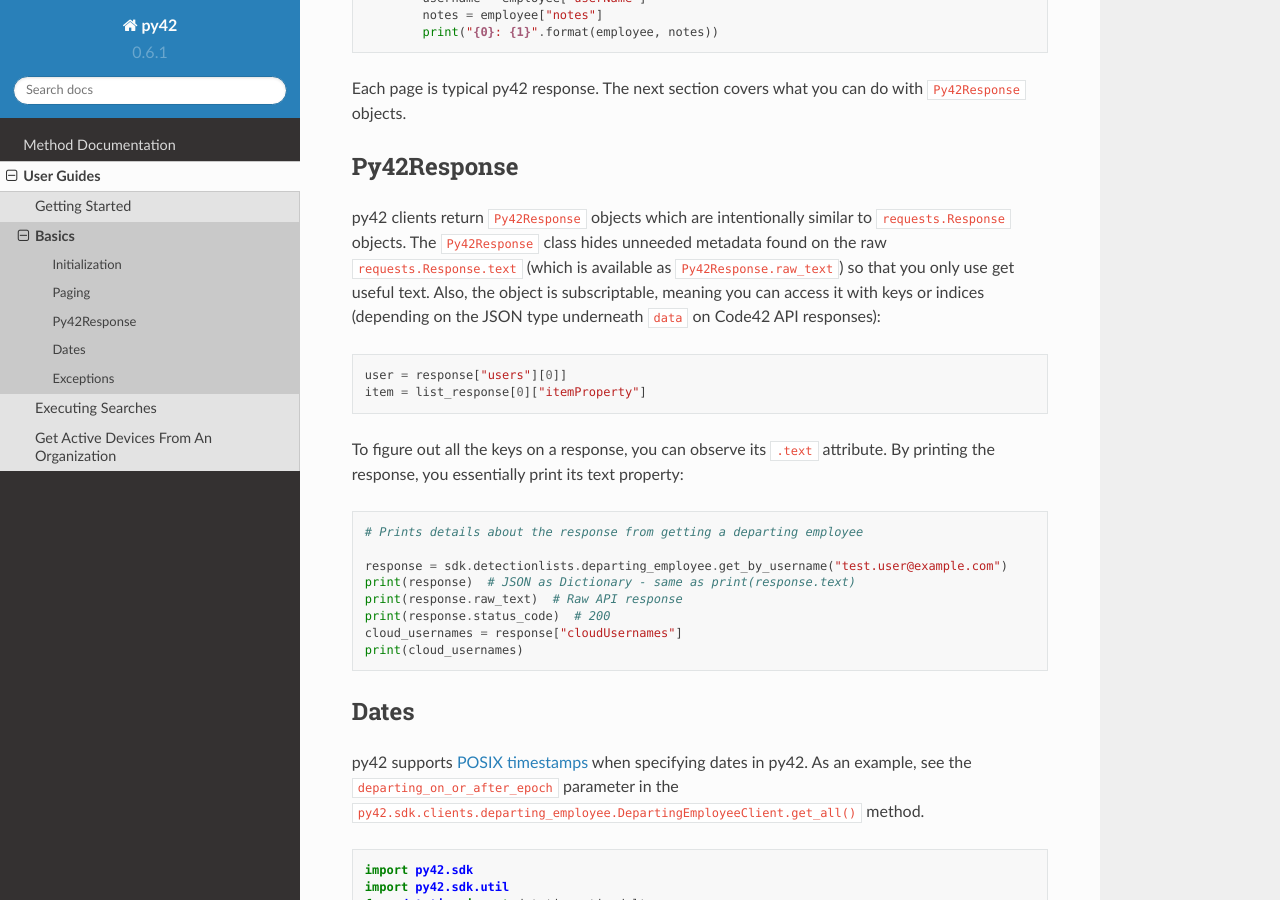
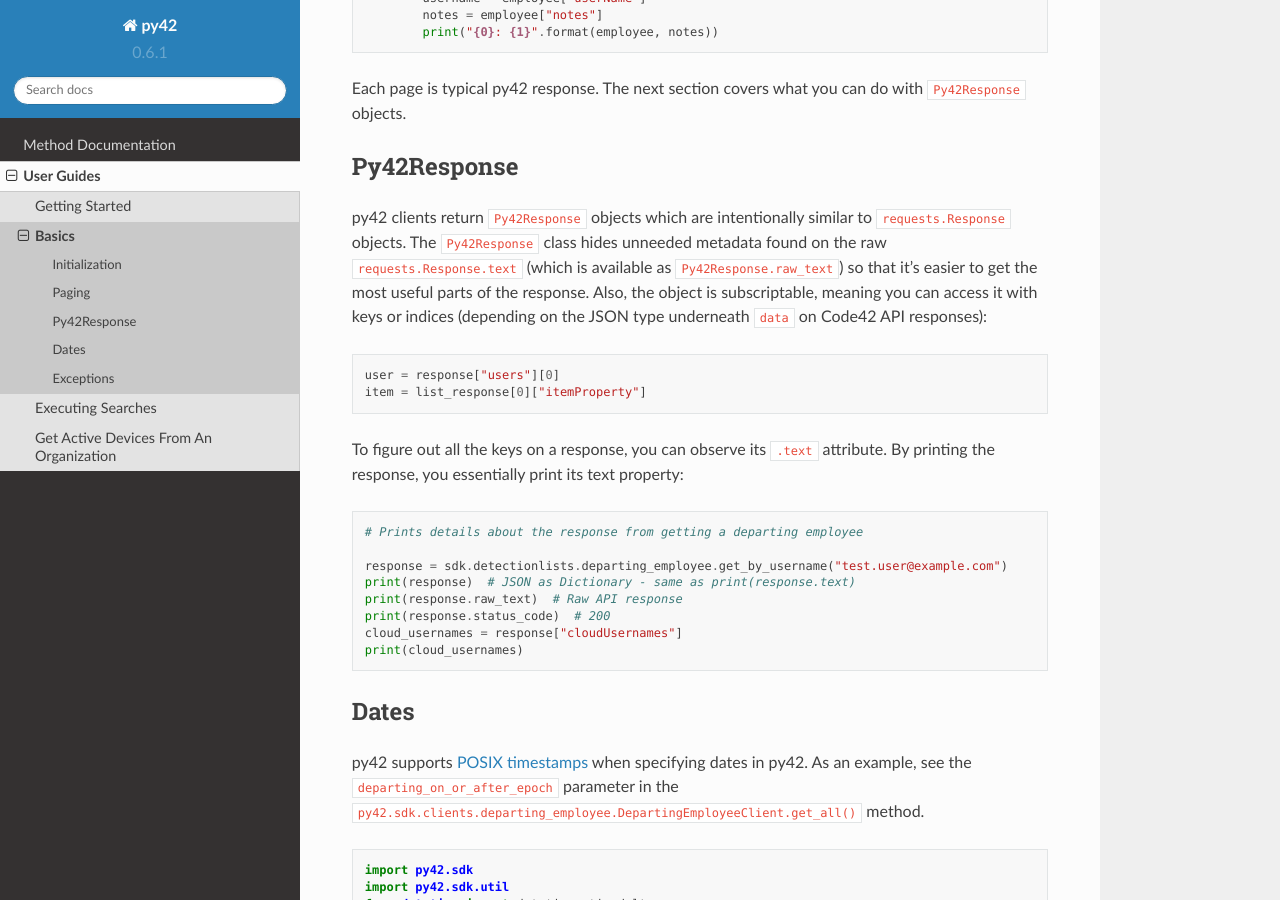
Before and after one commit to code42/py42, a Sphinx documentation site: the page built from docs/userguides/basics.md, in a window 1280 px wide and 900 px high, scrolled down 1078 px. Built offline with Sphinx 7.4.7 and the Read the Docs theme 2.0.0, drawn with Linux system fonts in a browser that asks for light colours; the version number is read from the project's files by our own code.

Commit message:
Missing PRFB

````diff
--- a/docs/userguides/basics.md
+++ b/docs/userguides/basics.md
@@ -47,10 +47,11 @@
 
 py42 clients return `Py42Response` objects which are intentionally similar to `requests.Response` objects.
 The `Py42Response` class hides unneeded metadata found on the raw `requests.Response.text` (which is available as
-`Py42Response.raw_text`) so that you only use get useful text. Also, the object is subscriptable, meaning you can
-access it with keys or indices (depending on the JSON type underneath `data` on Code42 API responses):
+`Py42Response.raw_text`) so that it's easier to get the most useful parts of the response. Also, the object is
+subscriptable, meaning you can access it with keys or indices (depending on the JSON type underneath `data` on Code42
+API responses):
 ```python
-user = response["users"][0]]
+user = response["users"][0]
 item = list_response[0]["itemProperty"]
 ```
 
````
